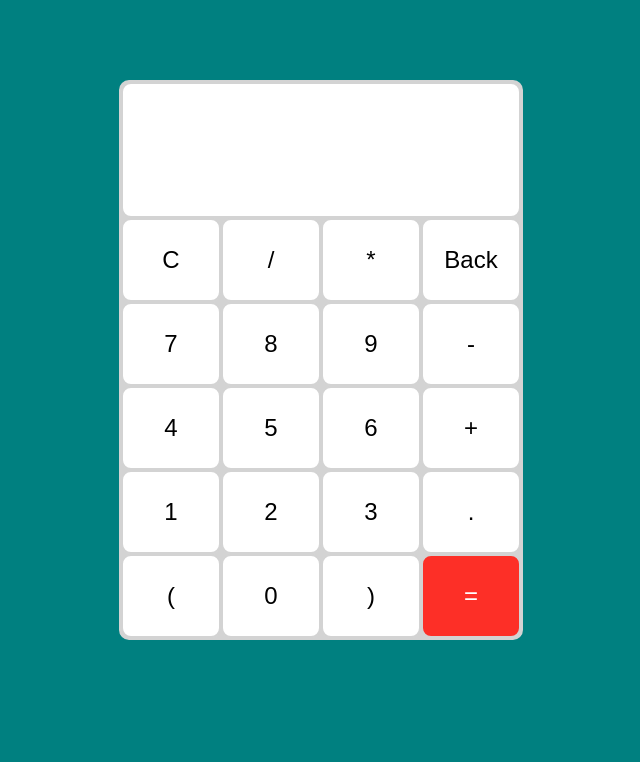
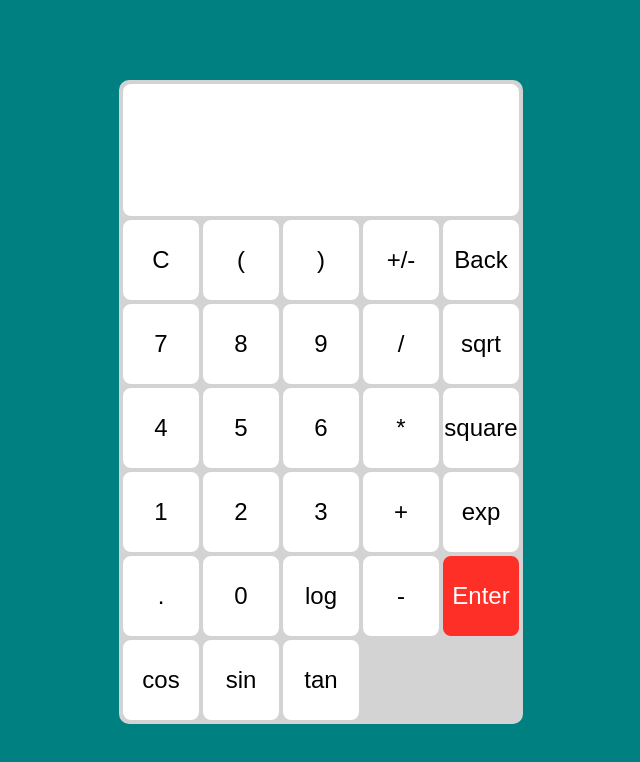
Before and after one commit to salinpaul94/Saturday-week-4-JS, a plain HTML site: page AdvancedCalculator.html in a window 1280 px wide. Shown: the whole page, without its empty margins (319-959 px from the left). Drawn offline with Linux system fonts and the light colour scheme.

Commit message:
Advanced Calculator

```diff
--- a/AdvancedCalculator.css
+++ b/AdvancedCalculator.css
@@ -30,7 +30,7 @@ body {
 
 .buttons {
     display: grid;
-    grid-template-columns: 1fr 1fr 1fr 1fr;
+    grid-template-columns: 1fr 1fr 1fr 1fr 1fr;
     /* border-left: 1px solid grey;
     border-bottom: 1px solid grey; */
 }
--- a/AdvancedCalculator.html
+++ b/AdvancedCalculator.html
@@ -18,30 +18,42 @@
 
             <div class="buttons">
 
-                <div class="btn">C</div>
-                <div class="btn">/</div>
-                <div class="btn">*</div>
-                <div class="btn">Back</div>
+                <div class="btn" onclick="clearDisplay()">C</div>
+                <div class="btn" onclick="addCharacter('(')">(</div>
+                <div class="btn" onclick="addCharacter(')')">)</div>
+                <div class="btn" onclick="changeSign()">+/-</div>
+                <div class="btn" onclick="deleteLastCharacter()">Back</div>
 
-                <div class="btn">7</div>
-                <div class="btn">8</div>
-                <div class="btn">9</div>
-                <div class="btn">-</div>
 
-                <div class="btn">4</div>
-                <div class="btn">5</div>
-                <div class="btn">6</div>
-                <div class="btn">+</div>
 
-                <div class="btn">1</div>
-                <div class="btn">2</div>
-                <div class="btn">3</div>
-                <div class="btn">.</div>
+                <div class="btn" onclick="addCharacter('7')">7</div>
+                <div class="btn" onclick="addCharacter('8')">8</div>
+                <div class="btn" onclick="addCharacter('9')">9</div>
+                <div class="btn" onclick="addCharacter('/')">/</div>
+                <div class="btn" onclick="if(checkNum()) {sqrt()}">sqrt</div>
 
-                <div class="btn">(</div>
-                <div class="btn">0</div>
-                <div class="btn">)</div>
-                <div id="equal" class="btn">=</div>
+                <div class="btn" onclick="addCharacter('4')">4</div>
+                <div class="btn" onclick="addCharacter('5')">5</div>
+                <div class="btn" onclick="addCharacter('6')">6</div>
+                <div class="btn" onclick="addCharacter('*')">*</div>
+                <div class="btn" onclick="if(checkNum()) {square()}">square</div>
+
+                <div class="btn" onclick="addCharacter('1')">1</div>
+                <div class="btn" onclick="addCharacter('2')">2</div>
+                <div class="btn" onclick="addCharacter('3')">3</div>
+                <div class="btn" onclick="addCharacter('+')">+</div>
+                <div class="btn" onclick="if(checkNum()) {exp()}">exp</div>
+
+
+                <div class="btn" onclick="addCharacter('.')">.</div>
+                <div class="btn" onclick="addCharacter('0')">0</div>
+                <div class="btn" onclick="if(checkNum()) {log()}">log</div>
+                <div class="btn" onclick="addCharacter('-')">-</div>
+                <div id="equal" class="btn" onclick="if(checkNum()) {compute()}">Enter</div>
+
+                <div class="btn" onclick="if(checkNum()) {cos()}">cos</div>
+                <div class="btn" onclick="if(checkNum()) {sin()}">sin</div>
+                <div class="btn" onclick="if(checkNum()) {tan()}">tan</div>
 
             </div>
         </div>
--- a/AdvancedCalculator.js
+++ b/AdvancedCalculator.js
@@ -1,32 +1,86 @@
 
 let displayElement = document.getElementById("display");
 
-let buttons = document.getElementsByClassName("btn");
+function clearDisplay() {
+    displayElement.innerText = ""
+}
 
-buttons = Array.from(buttons);
-console.log(buttons);
+function addCharacter(chr) {
+    if(displayElement.innerText === null || displayElement.innerText == "0"){
+        displayElement.innerText = chr
+    } else {
+        displayElement.innerText = displayElement.innerText + chr;
+    }
+}
 
-buttons.map((eachBtn) => {
-    eachBtn.addEventListener("click", (e) => {
-       let currentText =  e.target.innerText;
+function changeSign() {
+    if(displayElement.innerText.substring(0,1) == "-") {
+        displayElement.innerText = displayElement.innerText.substring(1,displayElement.innerText.length)
+    } else {
+        displayElement.innerText = "-" + displayElement.innerText;
+    }
+}
 
-       switch(currentText) {
-        case "C":
-            displayElement.innerText = ""
-            break;
-        case "=":
-            if(displayElement.innerText === "") {
-                alert("Nothing Entered")
-            } else {
-                displayElement.innerText = eval(displayElement.innerText);
-            }
-            break;
-        case "Back":
-            displayElement.innerText = displayElement.innerText.substring(0,displayElement.innerText.length-1);
-            break;
-        default:
-            displayElement.innerText = displayElement.innerText + currentText;
-            break;
-       }
-    })
-})
+function deleteLastCharacter() {
+    displayElement.innerText = displayElement.innerText.substring(0,displayElement.innerText.length-1);
+}
+
+function checkNum() {
+    if(displayElement.innerText === "")
+        alert("Nothing entered")
+    else{
+        let str = displayElement.innerText;
+            let each = str.substring(str.length-1);
+                if(
+                    each == "/" ||
+                    each == "*" ||
+                    each == "+" ||
+                    each == "." ||
+                    each == "-" ||
+                    each == "(" ||
+                    each == ")"
+                ) {
+                    console.log("false");
+                    alert("Invalid Input")
+                    return false;
+                }
+        return true;
+    }
+}
+
+function compute() {
+    try {
+        displayElement.innerText = eval(displayElement.innerText);
+    } catch {
+        alert("Invalid Input");
+    }
+
+}
+
+function sqrt() {
+    displayElement.innerText = Math.sqrt(displayElement.innerText);
+}
+
+function square() {
+    displayElement.innerText = Math.pow(displayElement.innerText, 2);
+}
+
+function exp() {
+    displayElement.innerText = Math.exp(displayElement.innerText);
+}
+
+function log() {
+    displayElement.innerText = Math.log(displayElement.innerText);
+}
+
+function cos() {
+    displayElement.innerText = Math.cos(displayElement.innerText);
+}
+
+function sin() {
+    displayElement.innerText = Math.sin(displayElement.innerText);
+}
+
+function tan() {
+    displayElement.innerText = Math.tan(displayElement.innerText);
+}
```
